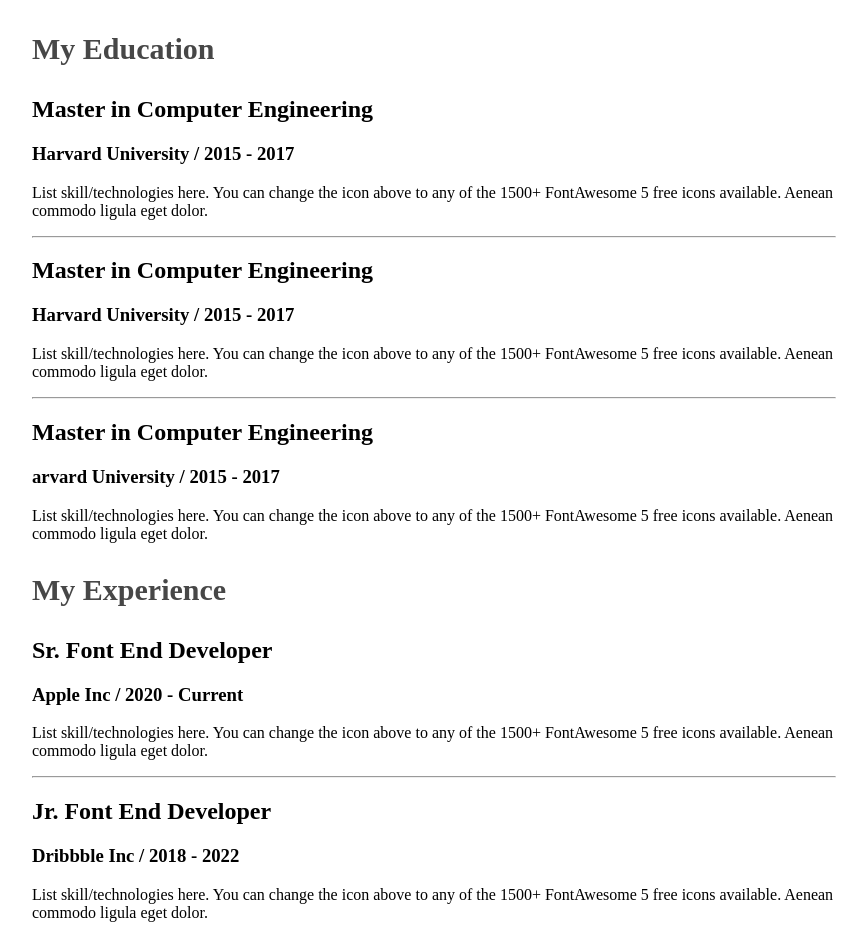
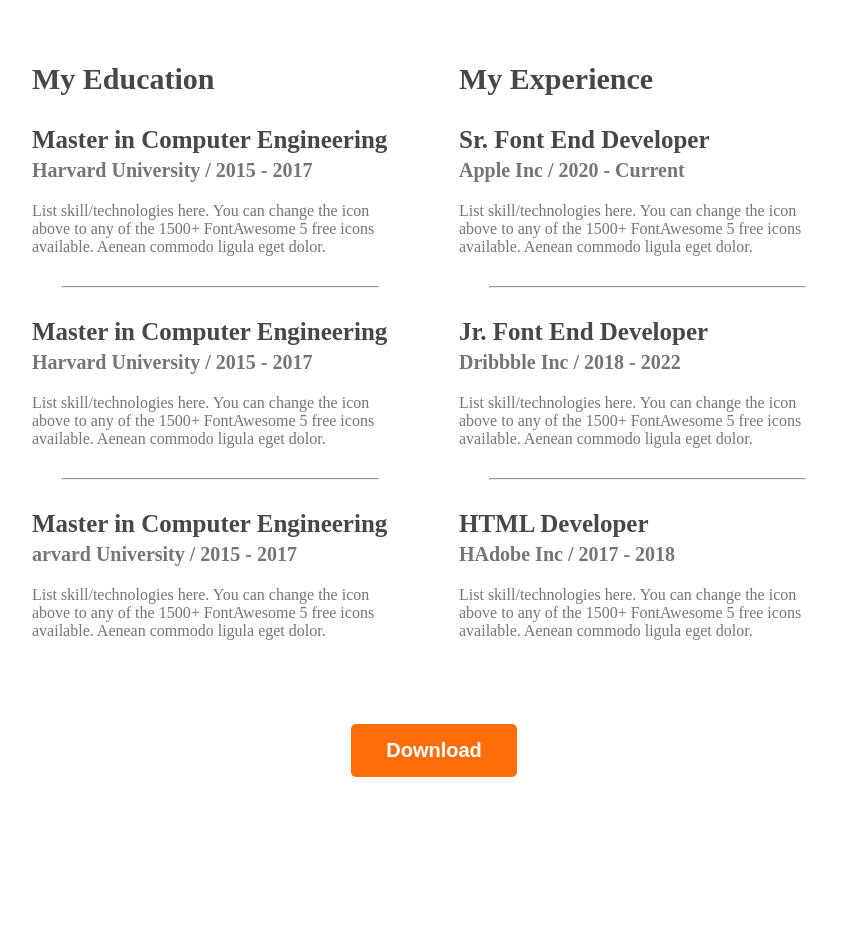
Before and after one commit to hiraBiswas/web-developer-portfolio, a plain HTML site: page index.html in a window 1280 px wide. Shown: the part 2461-3386 px from the top of the page, without its empty margins (206-1073 px from the left). After the commit the page ends 3264 px from the top, so only its background shows below. Drawn offline with Linux system fonts and the light colour scheme.

Commit message:
finished resume section

```diff
--- a/Styles/porfolio.css
+++ b/Styles/porfolio.css
@@ -190,6 +190,44 @@ font-size: 30px;
 font-weight: 700;
 }
 
+.resume-item-title{
+    color:  #474747;
+font-size: 25px;
+font-weight: 700;
+margin-bottom: 5px;
+}
+
+.resume-item-institute{
+    color: #757575;
+font-size: 20px;
+font-weight: 600;
+margin-top: 0px;
+}
+
+.resume-item-description{
+    color:  #757575;
+font-size: 16px;
+font-weight: 400;
+}
+
+.resume-container{
+    display: flex;
+    gap:50px
+}
+
+.resume-container hr{
+    margin:30px;
+}
+
+.download-cv{
+    text-align: center;
+    color: #FFF;
+font-size: 20px;
+font-weight: 700;
+padding: 18px;
+margin-top: 50px;
+}
+
 /*main section style*/
 main {
     max-width: 1590px;
--- a/index.html
+++ b/index.html
@@ -8,6 +8,8 @@
 <link rel="preconnect" href="https://fonts.gstatic.com" crossorigin>
 <link href="https://fonts.googleapis.com/css2?family=Open+Sans:wght@800&display=swap" rel="stylesheet">
     <link rel="stylesheet" href="/Styles/porfolio.css">
+
+
 </head>
 <body>
     <header class="header">
@@ -96,10 +98,9 @@
 <section>
     <h3 class="section-title">A summary of My Resume</h3>
     <div class="resume-container">
+
       <div class="resume-column">
         <h3 class="resume-column-title">My Education</h3>
-
-
 
                 <div class="resume-item">
                     <h2 class="resume-item-title">Master in Computer Engineering</h2>
@@ -125,8 +126,8 @@
                                                   </div>
 
             </div>
-        </div>
-      </div>
+
+
       <div class="resume-column">
         <h3 class="resume-column-title">My Experience</h3>
         <div class="resume-item">
@@ -154,6 +155,10 @@
 
       </div>
     </div>
+
+    <div class="download-cv">
+        <button class="btn-primary">Download</button>
+    </div>
 </section>
     </main>
     <footer>
```
